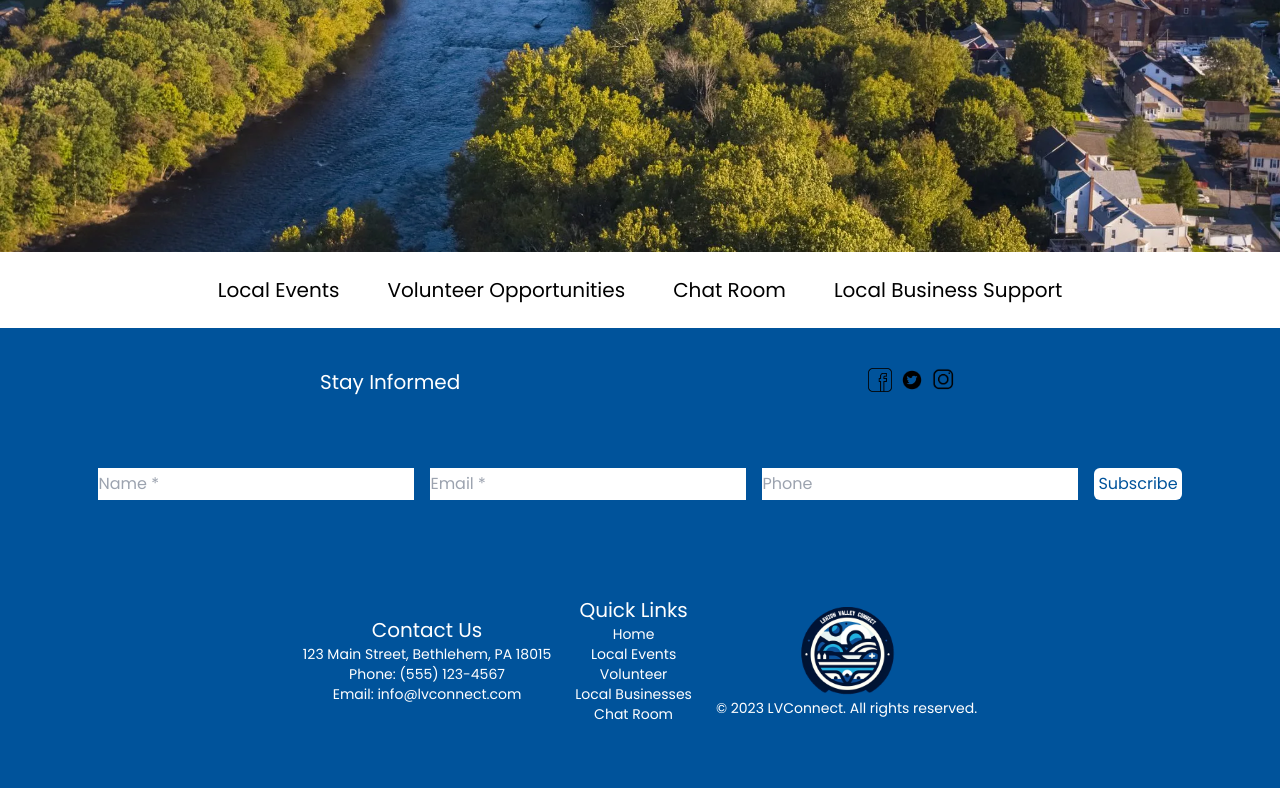
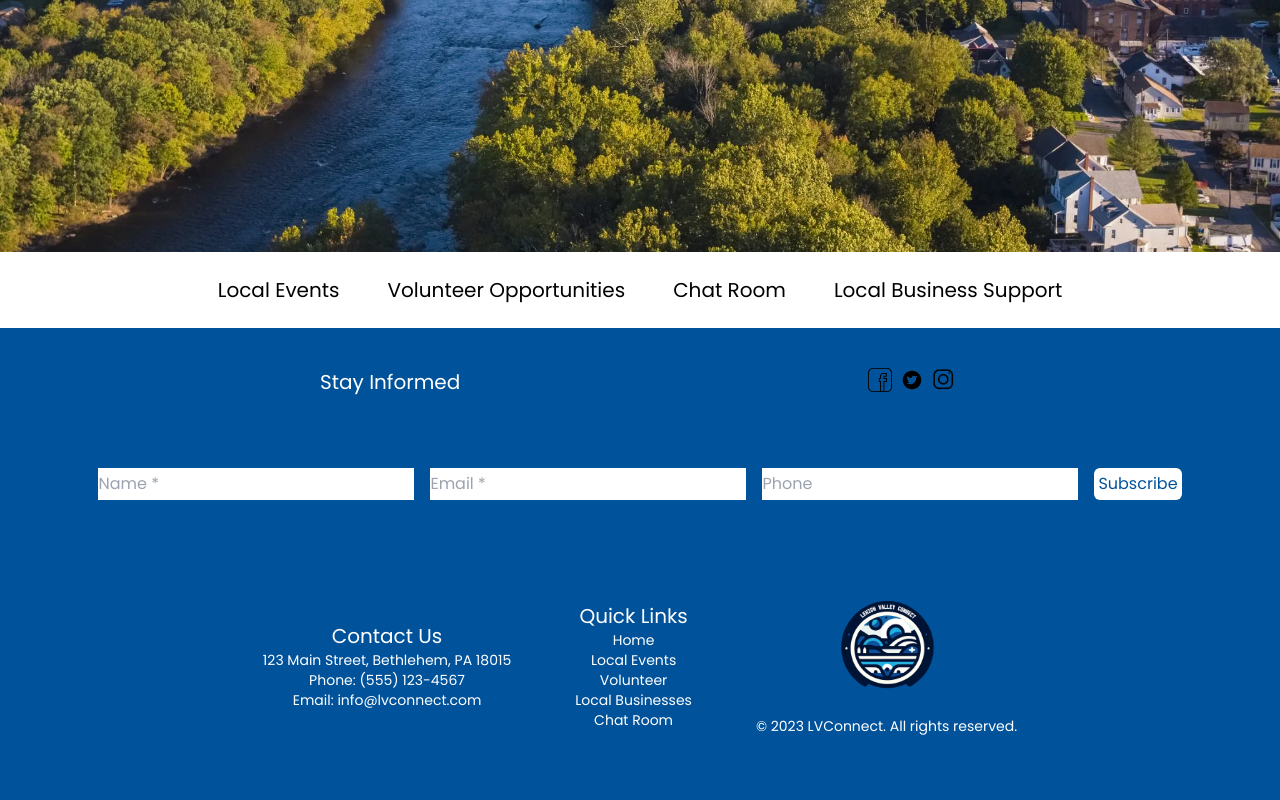
Before and after one commit to anvu21/lv-connect, a React (Vite) app in the folder frontend/webpage/: page /main in a window 1280 px wide. Shown: the part 348-1148 px from the top of the page. Built offline with nearby package versions, Linux system fonts and the light colour scheme; the HTML template or start-up script is replaced by a standard one.

Commit message:
Add space between cols in footer and some between logo and copyright

```diff
--- a/frontend/webpage/src/component/Footer.jsx
+++ b/frontend/webpage/src/component/Footer.jsx
@@ -25,7 +25,7 @@ const Footer = (props) => {
         <input className='mx-2' placeholder='Phone' />
         <button className='rounded-md mx-2 p-1 bg-white'>Subscribe</button>
       </div>
-      <div className="flex justify-between items-center  max-w-5xl text-sm py-10">
+      <div className="flex justify-between items-center  max-w-5xl text-sm py-10 gap-10">
         <div className="mx-3 my-1">
           <h3 className='text-xl'>Contact Us</h3>
           <p>123 Main Street, Bethlehem, PA 18015</p>
@@ -43,7 +43,7 @@ const Footer = (props) => {
           </ul>
         </div>
         <div className="mx-3 my-1 flex flex-col items-center">
-          <img  className="w-24" src={Logo} alt="logo" />
+          <img  className="w-24 mb-6" src={Logo} alt="logo" />
             <p>&copy; 2023 LVConnect. All rights reserved.</p>
         </div>
       </div>
```
